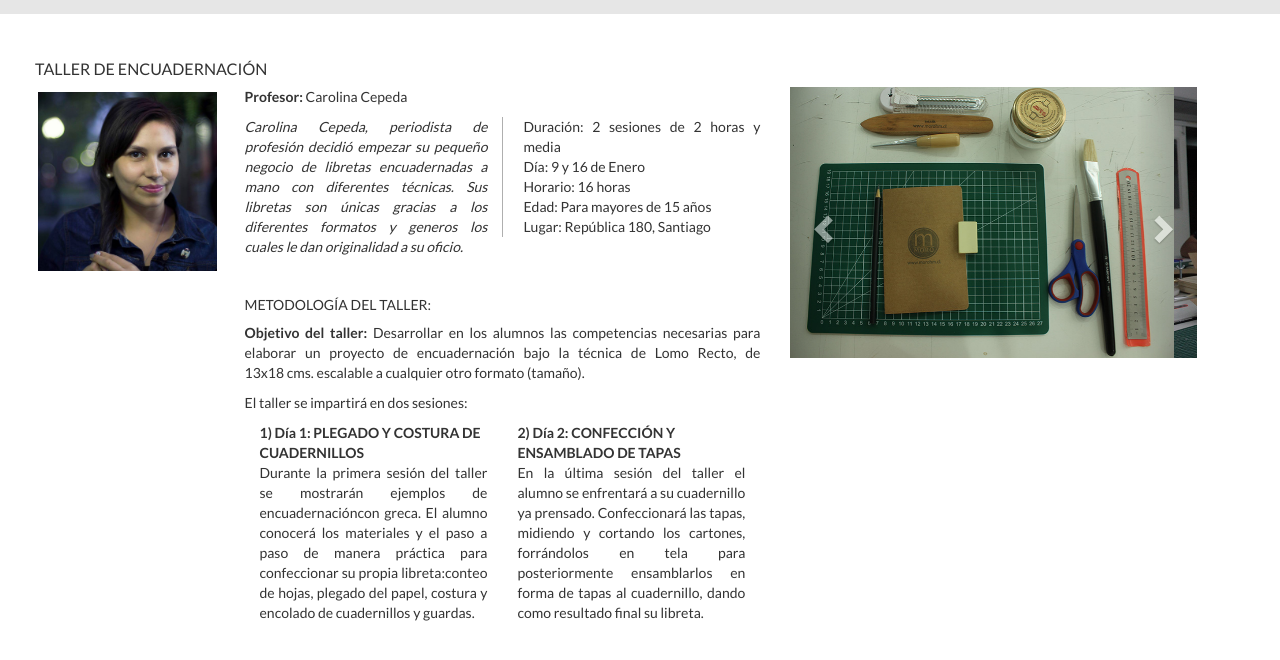
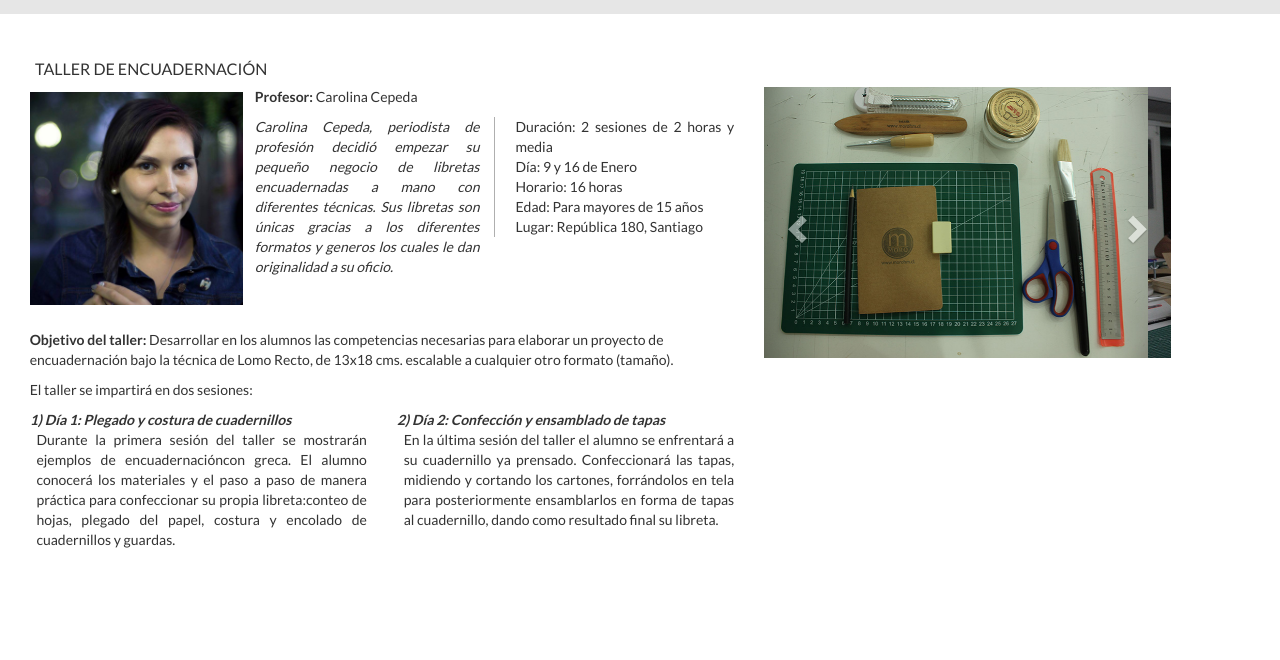
Before and after one commit to facano/comonuevo, a plain HTML site: page taller_enero.html in a window 1280 px wide. Shown: the part 116-776 px from the top of the page. Drawn offline with Linux system fonts and the light colour scheme.

Commit message:
Restructure workshops design

```diff
--- a/css/styles.css
+++ b/css/styles.css
@@ -119,6 +119,10 @@
 
 .margin-left{
     margin-left: 2%;
+}
+
+.margin-left-1{
+    margin-left: 1%;
 }
 
 #proyecto_img{
@@ -346,7 +350,7 @@ body{
 
 .img-profesor{
     width: 95%;
-    margin: 5px 38px;
+    margin: 5px 30px;
 }
 
 .nav-pills>li.active>a.pills-hazlotumismo, .nav-pills>li.active>a.pills-hazlotumismo:hover{
--- a/taller_enero.html
+++ b/taller_enero.html
@@ -41,10 +41,12 @@
                     </div>
                 </div>
                 <div class="row">
-                    <div class="col-md-2">
+                    <div class="col-md-7">
+                        <div class="row">
+                             <div class="col-md-4">
                                 <img src="images/talleres/taller_enero_enc/profesor.jpg" alt="" class="img-profesor">
                             </div>
-                    <div class="col-md-5 text-justify margin-left">
+                            <div class="col-md-8">
                                 <p><strong>Profesor:</strong> Carolina Cepeda</p>
                                 <div class="row">
 
@@ -59,30 +61,37 @@
                                             Lugar: República 180, Santiago
                                     </div>
                                 </div>
+                            </div>
+
+                        </div>
+
                         <br>
 
-                        <h2>Metodología del taller:</h2>
-
+                         <div class="row margin-left">
+                            <div class="col-md-12">
                                 <p>
                                 <strong>Objetivo del taller:</strong> Desarrollar en los alumnos las competencias necesarias para elaborar un proyecto de encuadernación bajo la técnica de Lomo Recto, de <span class="ws">13x18 cms.</span> escalable a cualquier otro formato (tamaño).
                                 </p>
 
                                 <p>El taller se impartirá en dos sesiones:</p>
-
+                            </div>
+                        </div>
+                        <div class="row margin-left">
                             <div class="col-md-6 text-left">
 
-                            <strong>1) Día 1: PLEGADO Y COSTURA DE CUADERNILLOS</strong>
-                            <p class="text-justify">
+                            <strong><em>1) Día 1: Plegado y costura de cuadernillos</em></strong>
+                                <p class="text-justify margin-left">
                                     Durante la primera sesión del taller se mostrarán ejemplos de encuadernacióncon greca. El alumno conocerá los materiales y el paso a paso de manera práctica para confeccionar su propia libreta:conteo de hojas, plegado del papel, costura y encolado de cuadernillos y guardas.
                                 </p>
                             </div>
                             <div class="col-md-6 text-left">
-
-                            <strong>2) Día 2: CONFECCIÓN Y ENSAMBLADO DE TAPAS</strong>
-                            <p class="text-justify">
+                            <strong><em>2) Día 2: Confección y ensamblado de tapas</em></strong>
+                                <p class="text-justify margin-left">
                                     En la última sesión del taller el alumno se enfrentará a su cuadernillo ya prensado. Confeccionará las tapas, midiendo y cortando los cartones, forrándolos en tela para posteriormente ensamblarlos en forma de tapas al cuadernillo, dando como resultado final su libreta.
                                 </p>
                             </div>
+                        </div>
+
 
                     </div>
                     <div class="col-md-4">
```
Also changed, not shown: taller_diciembre.html (+17 -9 lines). Lines whose indentation alone changed are shown as unchanged.
